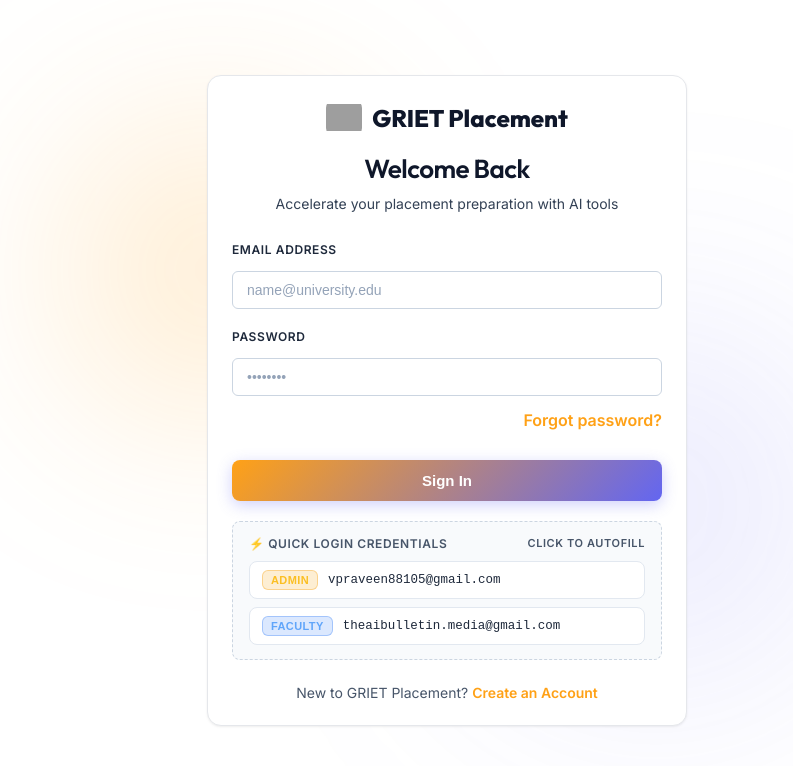
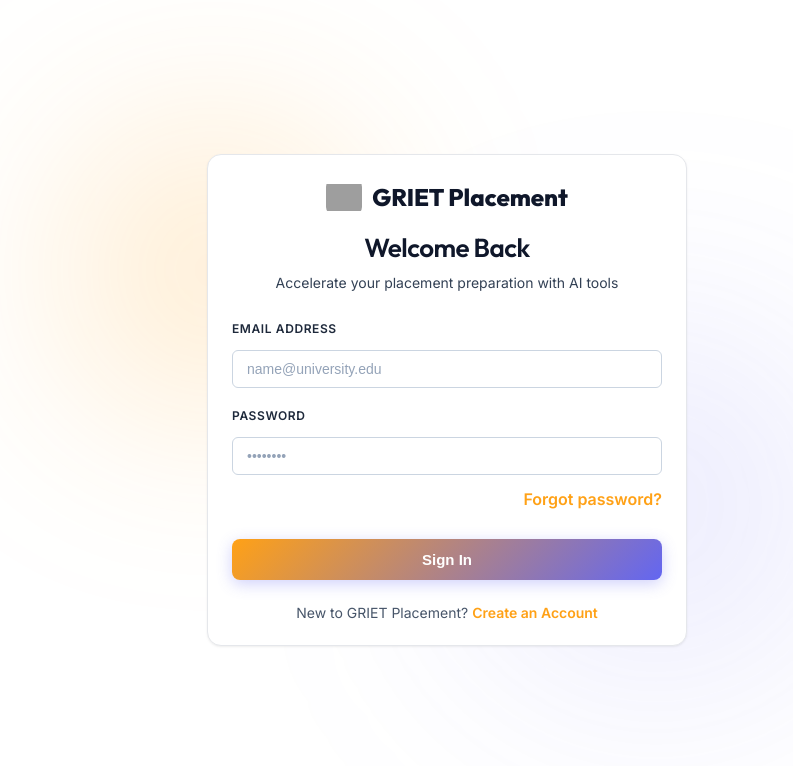
Before and after one commit to BaimuthakalaAjayKumar/Placement-Guide, a React (Vite) app in the folder frontend/: page /login in a window 1280 px wide. Shown: the top 766 px of the page, without its empty margins (193-986 px from the left). Built offline with nearby package versions, Linux system fonts and the light colour scheme; no server answers; grey boxes are pictures that could not be loaded.

Commit message:
Remove quick login credentials card from Login page

```diff
--- a/frontend/src/pages/Auth.css
+++ b/frontend/src/pages/Auth.css
@@ -210,102 +210,3 @@
   border-color: var(--primary);
   color: #ffffff !important;
 }
-
-/* Quick Fill Default Credentials */
-.demo-accounts-box {
-  margin-top: 20px;
-  padding: 14px 16px;
-  background: rgba(255, 255, 255, 0.03);
-  border: 1px dashed rgba(255, 255, 255, 0.12);
-  border-radius: var(--border-radius-sm);
-  display: flex;
-  flex-direction: column;
-  gap: 10px;
-}
-
-.demo-accounts-label {
-  display: flex;
-  align-items: center;
-  justify-content: space-between;
-  font-size: 12px;
-  font-weight: 600;
-  color: var(--text-secondary);
-  text-transform: uppercase;
-  letter-spacing: 0.6px;
-}
-
-.demo-accounts-grid {
-  display: flex;
-  flex-direction: column;
-  gap: 8px;
-}
-
-.demo-account-pill {
-  display: flex;
-  align-items: center;
-  gap: 10px;
-  padding: 8px 12px;
-  background: rgba(255, 255, 255, 0.04);
-  border: 1px solid rgba(255, 255, 255, 0.08);
-  border-radius: 8px;
-  cursor: pointer;
-  transition: all 0.2s cubic-bezier(0.4, 0, 0.2, 1);
-  text-align: left;
-  width: 100%;
-}
-
-.demo-account-pill:hover {
-  background: rgba(255, 255, 255, 0.08);
-  border-color: rgba(255, 255, 255, 0.2);
-  transform: translateY(-1px);
-}
-
-.demo-pill-badge {
-  font-size: 11px;
-  font-weight: 700;
-  padding: 3px 8px;
-  border-radius: 6px;
-  text-transform: uppercase;
-  letter-spacing: 0.4px;
-  flex-shrink: 0;
-}
-
-.demo-pill-badge.admin-badge {
-  background: rgba(245, 158, 11, 0.18);
-  color: #fbbf24;
-  border: 1px solid rgba(245, 158, 11, 0.35);
-}
-
-.demo-pill-badge.faculty-badge {
-  background: rgba(59, 130, 246, 0.18);
-  color: #60a5fa;
-  border: 1px solid rgba(59, 130, 246, 0.35);
-}
-
-.demo-pill-text {
-  font-size: 12.5px;
-  color: var(--text-primary, #e2e8f0);
-  font-family: monospace;
-  overflow: hidden;
-  text-overflow: ellipsis;
-  white-space: nowrap;
-}
-
-[data-theme="light"] .demo-accounts-box {
-  background: #f8fafc;
-  border-color: #cbd5e1;
-}
-
-[data-theme="light"] .demo-account-pill {
-  background: #ffffff;
-  border-color: #e2e8f0;
-}
-
-[data-theme="light"] .demo-account-pill:hover {
-  background: #f1f5f9;
-  border-color: #94a3b8;
-}
-
-[data-theme="light"] .demo-pill-text {
-  color: #1e293b;
-}
--- a/frontend/src/pages/Login.jsx
+++ b/frontend/src/pages/Login.jsx
@@ -36,12 +36,6 @@ const Login = () => {
     } else {
       setError(result.error || 'Invalid credentials. Please try again.');
     }
-  };
-
-  const handleQuickFill = (demoEmail, demoPassword) => {
-    setEmail(demoEmail);
-    setPassword(demoPassword);
-    setError('');
   };
 
   return (
@@ -107,33 +101,6 @@ const Login = () => {
           </button>
         </form>
 
-        <div className="demo-accounts-box">
-          <div className="demo-accounts-label">
-            <span>⚡ Quick Login Credentials</span>
-            <small style={{ fontSize: '11px', color: 'var(--text-muted)' }}>Click to autofill</small>
-          </div>
-          <div className="demo-accounts-grid">
-            <button
-              type="button"
-              className="demo-account-pill"
-              onClick={() => handleQuickFill('vpraveen88105@gmail.com', 'Praveen@1234')}
-              title="Click to autofill Administrator credentials"
-            >
-              <span className="demo-pill-badge admin-badge">Admin</span>
-              <span className="demo-pill-text">vpraveen88105@gmail.com</span>
-            </button>
-            <button
-              type="button"
-              className="demo-account-pill"
-              onClick={() => handleQuickFill('theaibulletin.media@gmail.com', 'Ajay@1234')}
-              title="Click to autofill Faculty credentials"
-            >
-              <span className="demo-pill-badge faculty-badge">Faculty</span>
-              <span className="demo-pill-text">theaibulletin.media@gmail.com</span>
-            </button>
-          </div>
-        </div>
-
         <div className="auth-footer">
           <span>New to GRIET Placement? </span>
           <Link to="/register" className="auth-link">Create an Account</Link>
```
